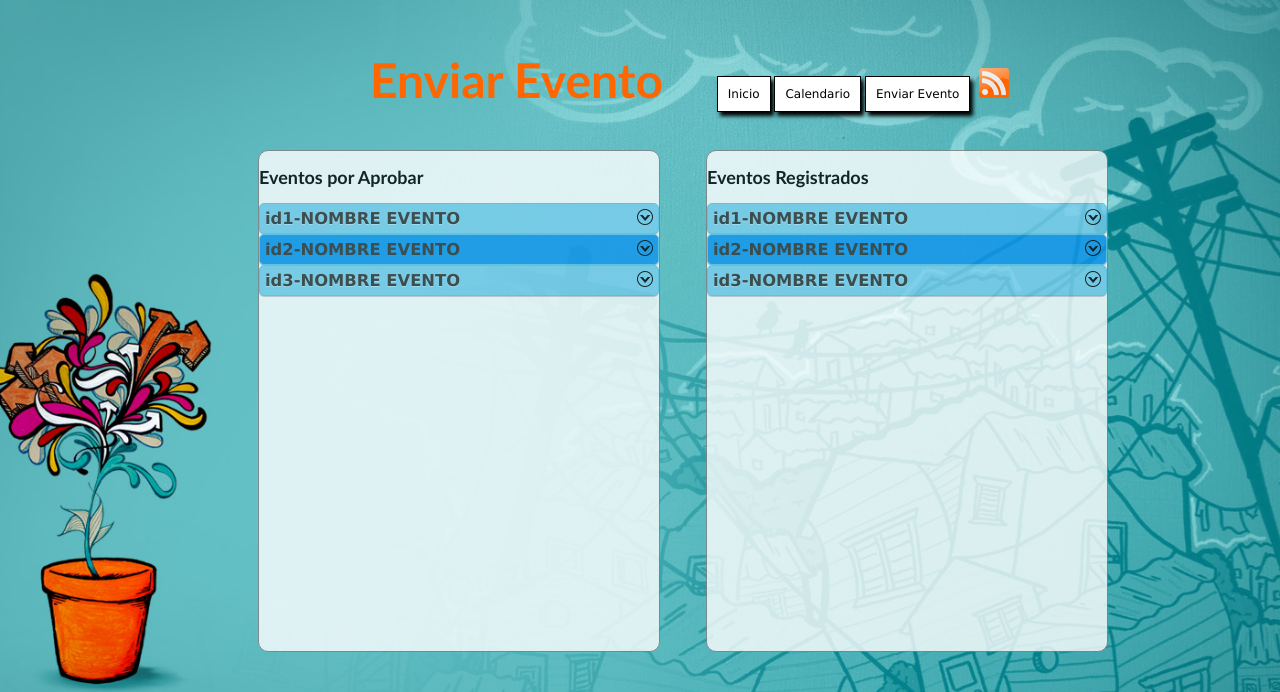
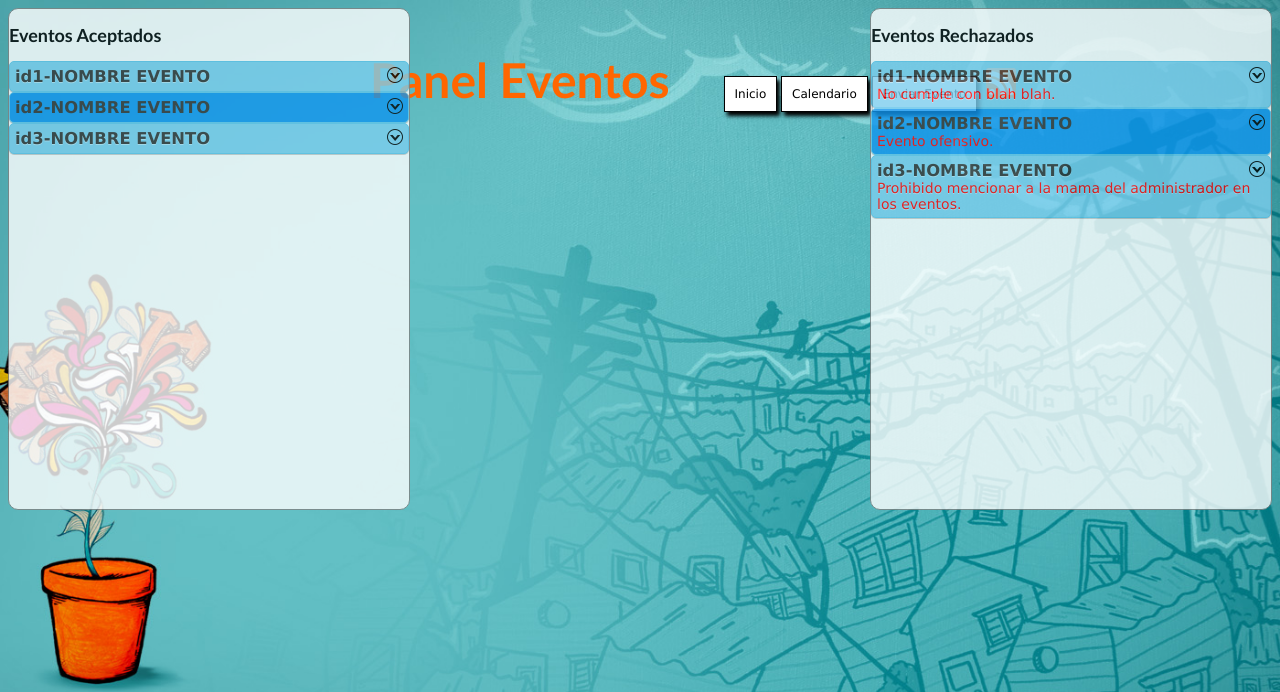
Before and after one commit to adyslz/Pekes-y-tote, a PHP site: page /usuario.html in a window 1280 px wide. Shown: the top 692 px of the page. Run offline with PHP 8.4, Linux system fonts and the light colour scheme; some libraries are stand-ins or nearby versions.

Commit message:
Comentarios en el css
solo para marcar cuales agregue yo para que no los modifiquen por
error, tambien cambie unas cositas en mi html nimiedades, agregue los
motivos de rechazo en rojo.

```diff
--- a/css/style.css
+++ b/css/style.css
@@ -374,7 +374,7 @@
     display: none;
 	}
 
-
+//Agregados por tote
 .containerBox{
 	top: 25%;
 	left: 57%;
@@ -448,3 +448,7 @@
 	text-shadow:#1195EE 0 1px 0;
 
 }
+.rechazado{
+	color:red;
+}
+//Agregados por tote
--- a/usuario.html
+++ b/usuario.html
@@ -13,7 +13,7 @@
 <body>
 	<header>
       <ul>
-        	<li id="eve" class="title">Enviar Evento</li>
+        	<li id="eve" class="title">Panel Eventos</li>
         	<li><a href="index.html">Inicio</a></li>
             <li><a href="calendario.html">Calendario</a></li>
             <li><a href="#">Enviar Evento</a></li>
@@ -22,8 +22,8 @@
     </header>
     <article>
         <div class="containerBox">
-            <div class="box2">
-                <h1>Eventos Registrados</h1>
+            <div class="box1">
+                <h1>Eventos Aceptados</h1>
                 <div class="eventos">
                     <div id="idEvento1" class="evento style1">
                         <h3>id1-NOMBRE EVENTO</h3>
@@ -42,23 +42,32 @@
                     </div>
                 </div>
             </div>
-   	        <div class="box1">
-                <h1>Eventos por Aprobar</h1>
+   	        <div class="box2">
+                <h1>Eventos Rechazados</h1>
                 <div class="eventos">
                     <div id="idEvento1" class="evento style1">
                         <h3>id1-NOMBRE EVENTO</h3>
                         <img src="img/down-circle.png" alt="Mas" onclick="switchImg(this)"/>
                         <p>Lorem ipsum dolor sit amet, consectetur adipiscing elit. Maecenas nec tellus quis nibh accumsan accumsan. Morbi tincidunt dictum justo scelerisque porttitor. Fusce egestas consectetur massa. In hac habitasse platea dictumst. Morbi porta, tellus ac blandit tincidunt, nisl sapien viverra nisi, vel suscipit dolor arcu nec diam. Vestibulum posuere tortor sit amet justo hendrerit vel mattis velit ultrices. Aenean tincidunt facilisis turpis. Ves</p>
+                        <div class="rechazado">
+                            No cumple con blah blah.
+                        </div>
                     </div>
                     <div id="idEvento2" class="evento style2">
                         <h3>id2-NOMBRE EVENTO</h3>
                         <img src="img/down-circle.png" alt="Mas" onclick="switchImg(this)"/>
                         <p>Lorem ipsum dolor sit amet, consectetur adipiscing elit. Maecenas nec tellus quis nibh accumsan accumsan. Morbi tincidunt dictum justo scelerisque porttitor. Fusce egestas consectetur massa. In hac habitasse platea dictumst. Morbi porta, tellus ac blandit tincidunt, nisl sapien viverra nisi, vel suscipit dolor arcu nec diam. Vestibulum posuere tortor sit amet justo hendrerit vel mattis velit ultrices. Aenean tincidunt facilisis turpis. Ves</p>
+                        <div class="rechazado">
+                            Evento ofensivo.
+                        </div>
                     </div>
                     <div id="idEvento3" class="evento style1">
                         <h3>id3-NOMBRE EVENTO</h3>
                         <img src="img/down-circle.png" alt="Mas" onclick="switchImg(this)"/>
                         <p>Lorem ipsum dolor sit amet, consectetur adipiscing elit. Maecenas nec tellus quis nibh accumsan accumsan. Morbi tincidunt dictum justo scelerisque porttitor. Fusce egestas consectetur massa. In hac habitasse platea dictumst. Morbi porta, tellus ac blandit tincidunt, nisl sapien viverra nisi, vel suscipit dolor arcu nec diam. Vestibulum posuere tortor sit amet justo hendrerit vel mattis velit ultrices. Aenean tincidunt facilisis turpis. Ves</p>
+                        <div class="rechazado">
+                            Prohibido mencionar a la mama del administrador en los eventos.
+                        </div>
                     </div>
                 </div>
             </div>
```
